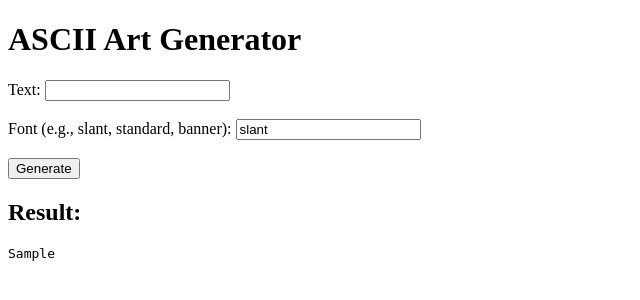
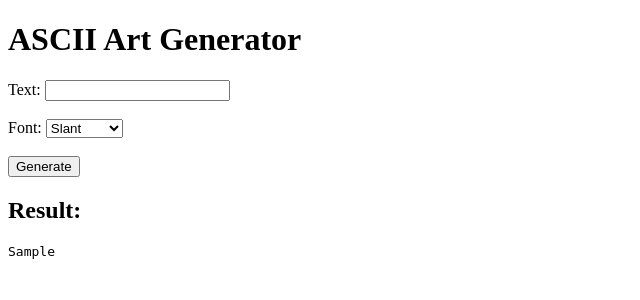
Before and after one commit to chungnguyen26011992/my-ascii-art-generator, a Flask app: template templates/index.html in a window 1280 px wide. Shown: the top 300 px of the page, without its empty margins (0-640 px from the left). Run offline with Flask 3, Linux system fonts and the light colour scheme; the template is opened without the code that fills it: most values are stand-ins (such as "Sample title", 1, 10 or a date in 2020).

Commit message:
feat: Add new font option and dropdown menu

```diff
--- a/templates/index.html
+++ b/templates/index.html
@@ -10,8 +10,13 @@
     <form method="POST">
         <label for="text">Text:</label>
         <input type="text" id="text" name="text" required><br><br>
-        <label for="font">Font (e.g., slant, standard, banner):</label>
-        <input type="text" id="font" name="font" value="slant"><br><br>
+        <label for="font">Font:</label>
+        <select id="font" name="font">
+            <option value="slant">Slant</option>
+            <option value="standard">Standard</option>
+            <option value="banner">Banner</option>
+            <option value="block">Block</option>
+        </select><br><br>
         <button type="submit">Generate</button>
     </form>
 
```
